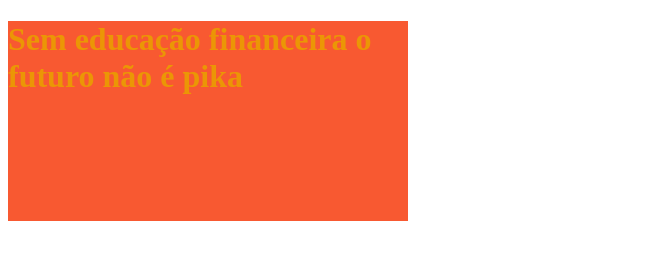
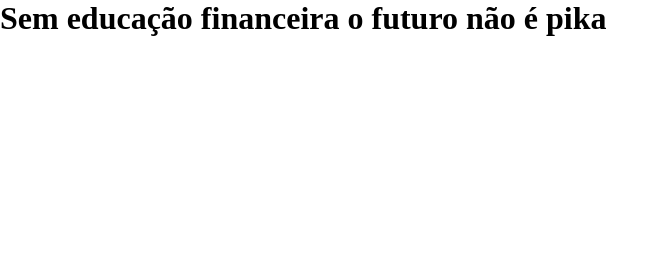
Before and after one commit to capivaramaldita/segundoi_2023, a plain HTML site: page index.html in a window 1280 px wide. Shown: the whole page, without its empty margins (0-668 px from the left). Drawn offline with Linux system fonts and the light colour scheme.

Commit message:
Update estilo.css

```diff
--- a/estilo.css
+++ b/estilo.css
@@ -1,13 +1,14 @@
-.cabecalho{
-   background:#f85931 ;
-   color:#eb9605 ;
-   width: 400px;
-   height: 200px;
-}
-
-.secao{
-   background:#d2d2d2 ;
+:root{--cor1:#eb9605:
+      --cor2:#d2d2d2;
 
 
 
 }
+body{background-color: var(--cor1);
+
+
+}
+*{margin: 0;
+  padding: 0;
+
+}
```
